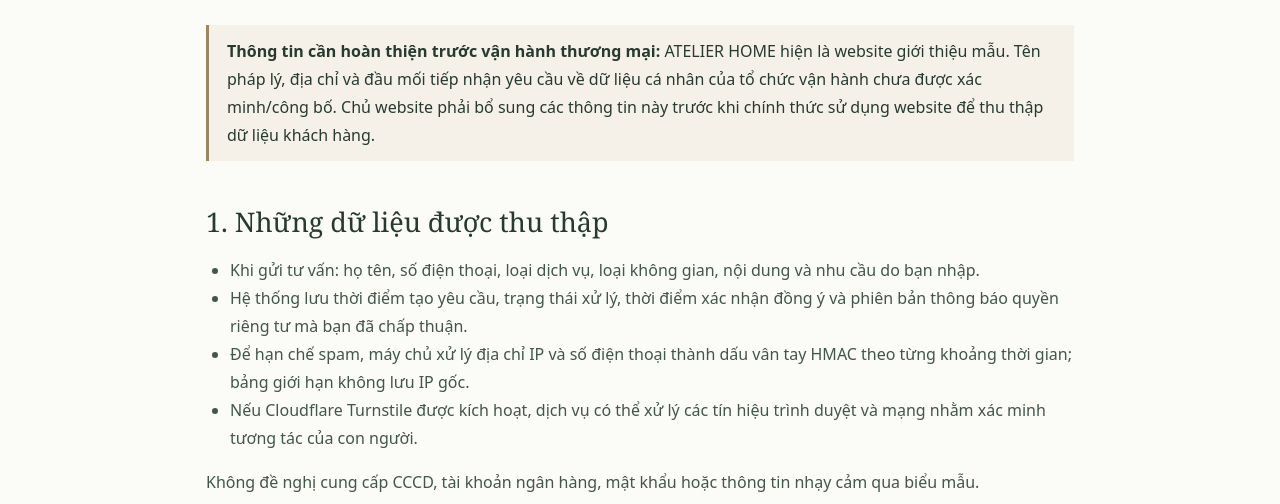
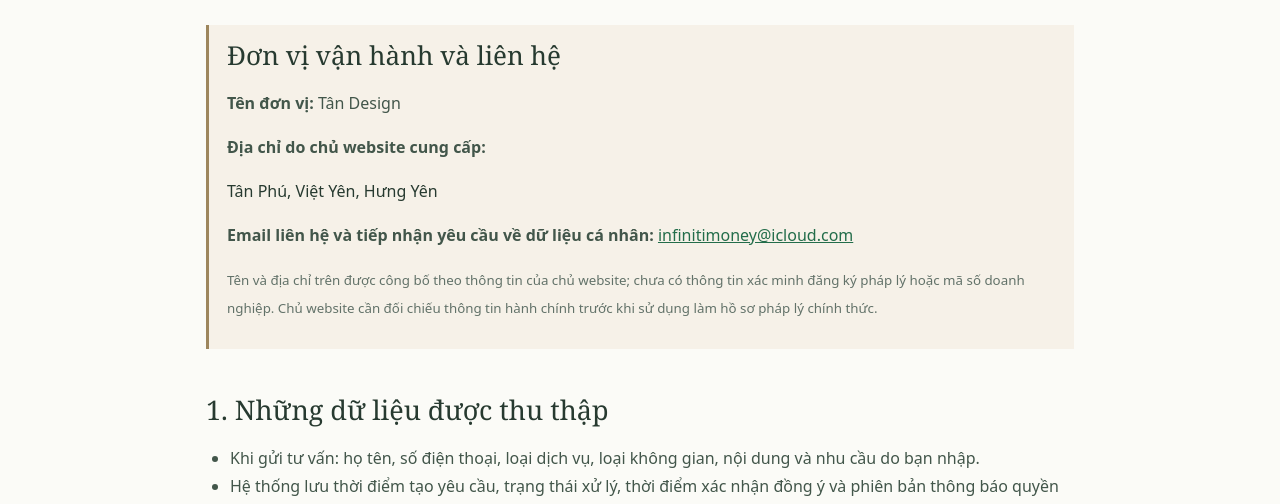
Before and after one commit to infiniti-money/Web-Design, a plain HTML site: page privacy.html in a window 1280 px wide. Shown: the part 286-790 px from the top of the page. Drawn offline with Linux system fonts and the light colour scheme.

Commit message:
privacy: publish Tân Design operator name address and privacy email

```diff
--- a/privacy.html
+++ b/privacy.html
@@ -17,13 +17,19 @@ main{max-width:920px;margin:auto;padding:55px 26px 90px}h1{font:normal clamp(32p
 <small>Thông tin xử lý dữ liệu cá nhân · Cập nhật 31/10/2026</small>
 <h1>Chính sách quyền riêng tư</h1>
 <p>ATELIER HOME tôn trọng quyền riêng tư của người truy cập. Trang này giải thích cách website mẫu tiếp nhận và bảo vệ dữ liệu khi bạn chủ động gửi yêu cầu tư vấn nội thất.</p>
-<div class="note"><strong>Thông tin cần hoàn thiện trước vận hành thương mại:</strong> ATELIER HOME hiện là website giới thiệu mẫu. Tên pháp lý, địa chỉ và đầu mối tiếp nhận yêu cầu về dữ liệu cá nhân của tổ chức vận hành chưa được xác minh/công bố. Chủ website phải bổ sung các thông tin này trước khi chính thức sử dụng website để thu thập dữ liệu khách hàng.</div>
+<section aria-labelledby="operator-title" class="note">
+<h2 id="operator-title" style="margin:0 0 12px;font-size:26px">Đơn vị vận hành và liên hệ</h2>
+<p><strong>Tên đơn vị:</strong> Tân Design</p>
+<p><strong>Địa chỉ do chủ website cung cấp:</strong> <address style="display:inline;font-style:normal">Tân Phú, Việt Yên, Hưng Yên</address></p>
+<p><strong>Email liên hệ và tiếp nhận yêu cầu về dữ liệu cá nhân:</strong> <a href="mailto:infinitimoney@icloud.com">infinitimoney@icloud.com</a></p>
+<p><small>Tên và địa chỉ trên được công bố theo thông tin của chủ website; chưa có thông tin xác minh đăng ký pháp lý hoặc mã số doanh nghiệp. Chủ website cần đối chiếu thông tin hành chính trước khi sử dụng làm hồ sơ pháp lý chính thức.</small></p>
+</section>
 <h2>1. Những dữ liệu được thu thập</h2>
 <ul>
 <li>Khi gửi tư vấn: họ tên, số điện thoại, loại dịch vụ, loại không gian, nội dung và nhu cầu do bạn nhập.</li>
 <li>Hệ thống lưu thời điểm tạo yêu cầu, trạng thái xử lý, thời điểm xác nhận đồng ý và phiên bản thông báo quyền riêng tư mà bạn đã chấp thuận.</li>
 <li>Để hạn chế spam, máy chủ xử lý địa chỉ IP và số điện thoại thành dấu vân tay HMAC theo từng khoảng thời gian; bảng giới hạn không lưu IP gốc.</li>
-<li>Nếu Cloudflare Turnstile được kích hoạt, dịch vụ có thể xử lý các tín hiệu trình duyệt và mạng nhằm xác minh tương tác của con người.</li>
+<li>Cloudflare Turnstile đang được dùng để xác minh tương tác nhằm hạn chế biểu mẫu tự động; dịch vụ có thể xử lý tín hiệu trình duyệt và mạng cần thiết cho hoạt động chống bot.</li>
 </ul>
 <p>Không đề nghị cung cấp CCCD, tài khoản ngân hàng, mật khẩu hoặc thông tin nhạy cảm qua biểu mẫu.</p>
 <h2>2. Mục đích và căn cứ xử lý</h2>
@@ -36,13 +42,13 @@ main{max-width:920px;margin:auto;padding:55px 26px 90px}h1{font:normal clamp(32p
 <p>Thông tin được lưu để phục vụ quá trình tiếp nhận và xử lý yêu cầu, cho đến khi không còn cần thiết hoặc khi có yêu cầu xóa hợp lệ, trừ trường hợp pháp luật quy định phải lưu lâu hơn. <strong>Chưa có thời hạn lưu cụ thể hoặc quy trình tự động xóa định kỳ được thiết lập;</strong> chủ website phải xác định lịch lưu/xóa trước vận hành chính thức.</p>
 <h2>6. Quyền của bạn</h2>
 <p>Bạn có thể yêu cầu biết thông tin đang được xử lý, xem, chỉnh sửa, rút lại sự đồng ý hoặc xóa dữ liệu trong phạm vi pháp luật cho phép. Khi gửi yêu cầu, cần cung cấp thông tin đủ để xác minh quyền sở hữu dữ liệu; không gửi thêm thông tin nhạy cảm không cần thiết.</p>
-<p><strong>Kênh tiếp nhận yêu cầu quyền riêng tư:</strong> đang chờ chủ website công bố thông tin liên hệ chính thức. Đây là điểm chưa hoàn thiện và cần được bổ sung trước khi tiếp nhận khách hàng thương mại.</p>
+<p><strong>Kênh tiếp nhận yêu cầu quyền riêng tư:</strong> gửi email đến <a href="mailto:infinitimoney@icloud.com">infinitimoney@icloud.com</a>, nêu rõ nội dung cần hỗ trợ để Tân Design tiếp nhận và xác minh phù hợp. Không gửi giấy tờ tùy thân hoặc thông tin nhạy cảm nếu chưa được yêu cầu theo kênh an toàn.</p>
 <h2>7. An toàn và giới hạn kỹ thuật</h2>
 <p>Website áp dụng Supabase Auth, phân quyền RLS, HTTPS, giới hạn tần suất gửi và bộ kiểm tra chống spam phía máy chủ. Việc truyền dữ liệu qua Internet không thể được bảo đảm an toàn tuyệt đối. Trình duyệt của quản trị viên có thể lưu phiên đăng nhập để duy trì xác thực; nên đăng xuất trên thiết bị dùng chung.</p>
 <h2>8. Cập nhật</h2>
 <p>Chính sách có thể được cập nhật khi thay đổi tính năng, nhà cung cấp dịch vụ, quy trình lưu trữ hay thông tin đơn vị vận hành. Phiên bản mới sẽ được công bố tại đường dẫn này.</p>
 <a class="back" href="./index.html">← Quay lại trang chủ</a>
 </main>
-<footer>© ATELIER HOME · Tài liệu minh bạch dữ liệu cho website mẫu</footer>
+<footer>© ATELIER HOME · Vận hành bởi Tân Design · <a href="mailto:infinitimoney@icloud.com">Liên hệ quyền riêng tư</a></footer>
 </body>
 </html>
```
